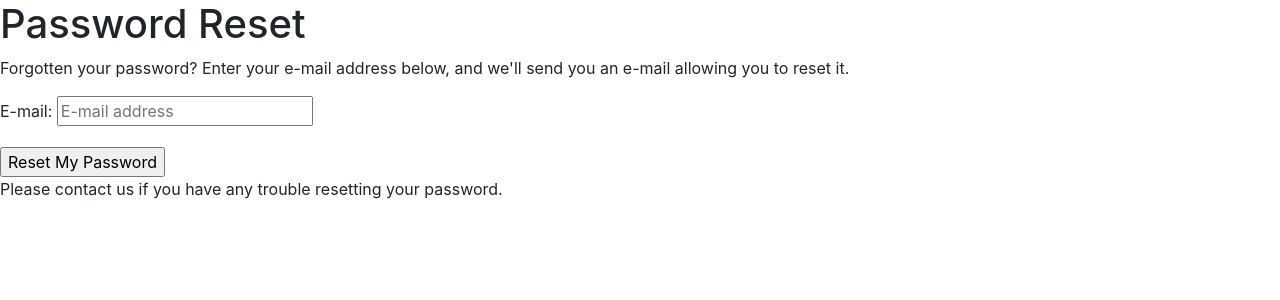
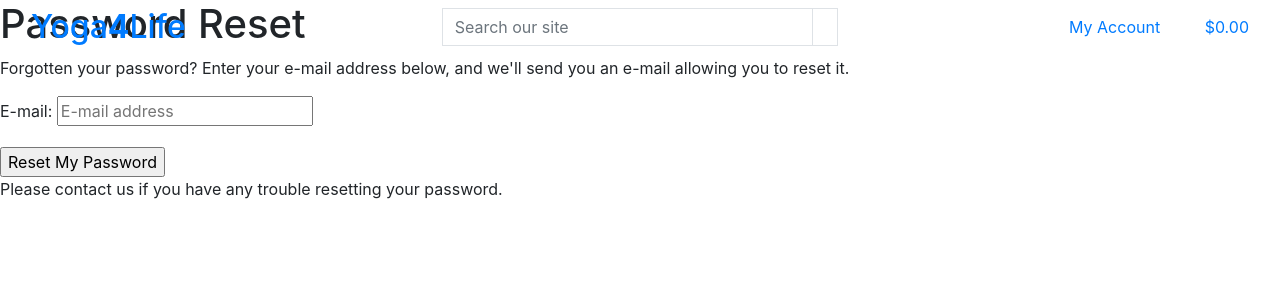
Before and after one commit to TobinWebDesign/Full-Stack-Frameworks-with-Django-Milestone-Project, a Django app: page /accounts/password/reset/ in a window 1280 px wide. Shown: the top 300 px of the page. Run offline with Django 3.2, Linux system fonts and the light colour scheme; some libraries are stand-ins or nearby versions.

Commit message:
added home page, header and changed templates folder to home

```diff
--- a/home/templates/home/index.html
+++ /dev/null
@@ -1,6 +0,0 @@
-{% extends "base.html" %}
-{% load static %}
-
-{% block content %}
-    <h1 class="display-4 text-success">LEt's Yoga 4 Life</h1>
-{% endblock %}
--- a/templates/base.html
+++ b/templates/base.html
@@ -32,7 +32,67 @@
     <title>Yoga 4 Life {% block extra_title %}{% endblock %}</title>
   </head>
   <body>
-    <header class="container-fluid fixed-top"></header>
+     <header class="container-fluid fixed-top">
+        <div class="row">
+            <div class="col-12 col-lg-4 my-auto py-1 py-lg-0 text-center text-lg-left">
+                <a href="{% url 'home' %}" class="nav-link main-logo-link">
+                    <h2 class="logo-font text-black my-0">Yoga<strong>4</strong>Life</h2>
+                </a>
+            </div>
+            <div class="col-12 col-lg-4 my-auto py-1 py-lg-0">
+                <form method="GET" action="">
+                    <div class="input-group w-100">
+                        <input class="form-control border border-black rounded-0" type="text" name="q" placeholder="Search our site">
+                        <div class="input-group-append">
+                            <button class="form-control btn btn-black border border-black rounded-0" type="submit">
+                                <span class="icon">
+                                    <i class="fas fa-search"></i>
+                                </span>
+                            </button>
+                        </div>
+                    </div>
+                </form>
+            </div>
+            <div class="col-12 col-lg-4 my-auto py-1 py-lg-0">
+                <ul class="list-inline list-unstyled text-center text-lg-right my-0">
+                    <li class="list-inline-item dropdown">
+                        <a class="text-black nav-link" href="#" id="user-options" data-toggle="dropdown" aria-haspopup="true" aria-expanded="false">
+                            <div class="text-center">
+                                <div><i class="fas fa-user fa-lg"></i></div>
+                                <p class="my-0">My Account</p>
+                            </div>
+                        </a>
+                        <div class="dropdown-menu border-0" aria-labelledby="user-options">
+                            {% if request.user.is_authenticated %}
+                                {% if request.user.is_superuser %}
+                                    <a href="" class="dropdown-item">Product Management</a>
+                                {% endif %}
+                                <a href="" class="dropdown-item">My Profile</a>
+                                <a href="{% url 'account_logout' %}" class="dropdown-item">Logout</a>
+                            {% else %}
+                                <a href="{% url 'account_signup' %}" class="dropdown-item">Register</a>
+                                <a href="{% url 'account_login' %}" class="dropdown-item">Login</a>
+                            {% endif %}
+                        </div>
+                    </li>
+                    <li class="list-inline-item">
+                        <a class="{% if grand_total %}text-info font-weight-bold{% else %}text-black{% endif %} nav-link" href="">
+                            <div class="text-center">
+                                <div><i class="fas fa-shopping-bag fa-lg"></i></div>
+                                <p class="my-0">
+                                    {% if grand_total %}
+                                        ${{ grand_total|floatformat:2 }}
+                                    {% else %}
+                                        $0.00
+                                    {% endif %}
+                                </p>
+                            </div>
+                        </a>
+                    </li>
+                </ul>
+            </div>
+        </div>
+    </header>
 
     {% if messages %}
         <div class="message-container"></div>
```
Also changed, not shown: home/home/home/index.html (added, +26 -0 lines), README.md.
